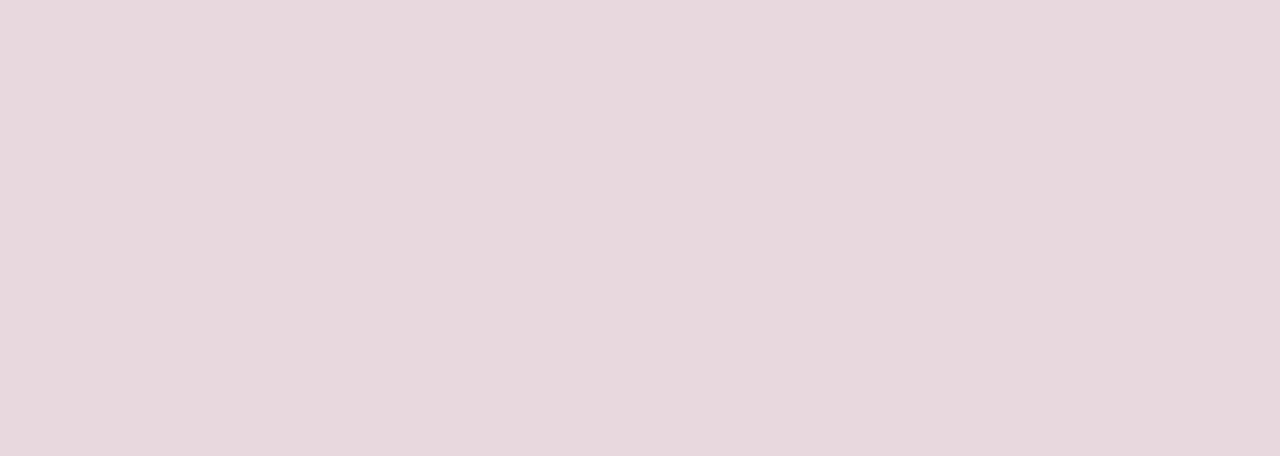
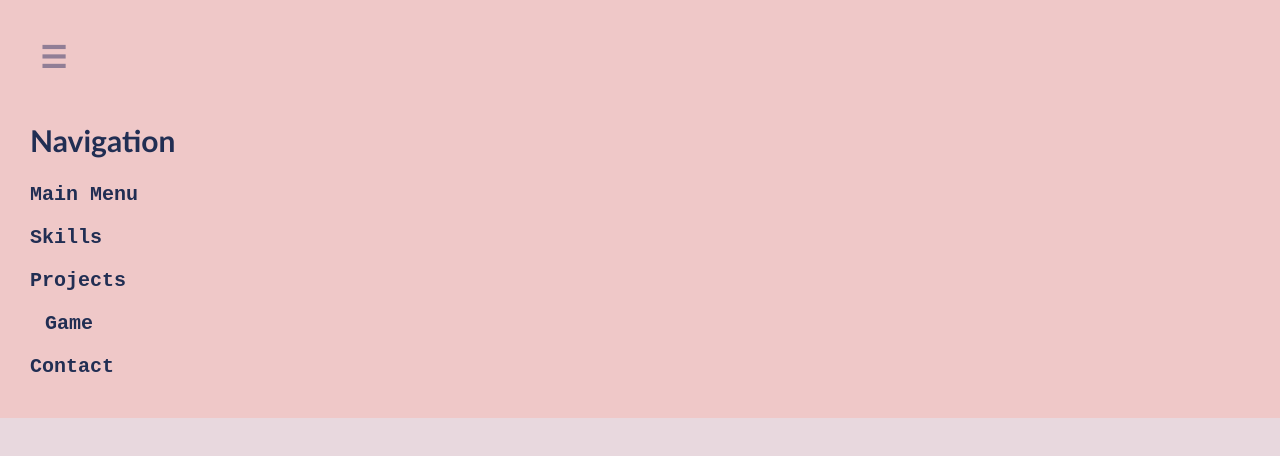
Before and after one commit to Anonymoose8224/personal-portfolio, a plain HTML site: page JaneLeroux_PortfolioProject/about.html in a window 1280 px wide. Drawn offline with Linux system fonts and the light colour scheme.

Commit message:
Added Navigation to about.html

```diff
--- a/JaneLeroux_PortfolioProject/about.html
+++ b/JaneLeroux_PortfolioProject/about.html
@@ -7,6 +7,19 @@
     <link rel="stylesheet" href="css/style.css">
 </head>
 <body>
+    <nav id="main-nav">
+        <button>☰</button>
+        <h2>Navigation</h2>
+        <ul>
+            <li><a href="#">Main Menu</a></li>
+            <li><a href="#">Skills</a></li>
+            <li><a href="#">Projects</a></li>
+            <ul>
+                <li id="main-nav-game"><a href="#">Game</a></li>
+            </ul>
+            <li><a href="#">Contact</a></li>
+        </ul>
+    </nav>
 
 </body>
 </html>
```
